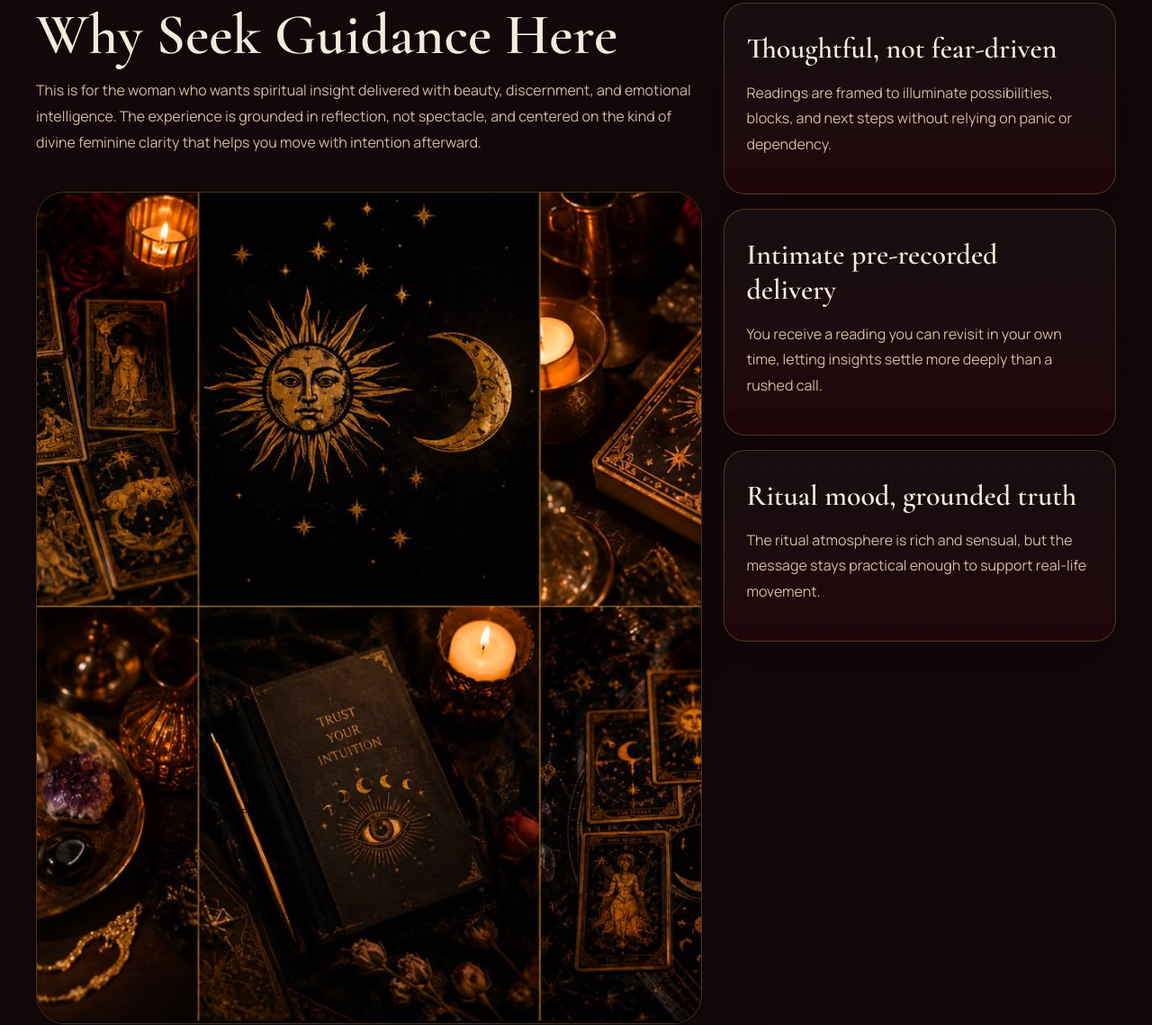
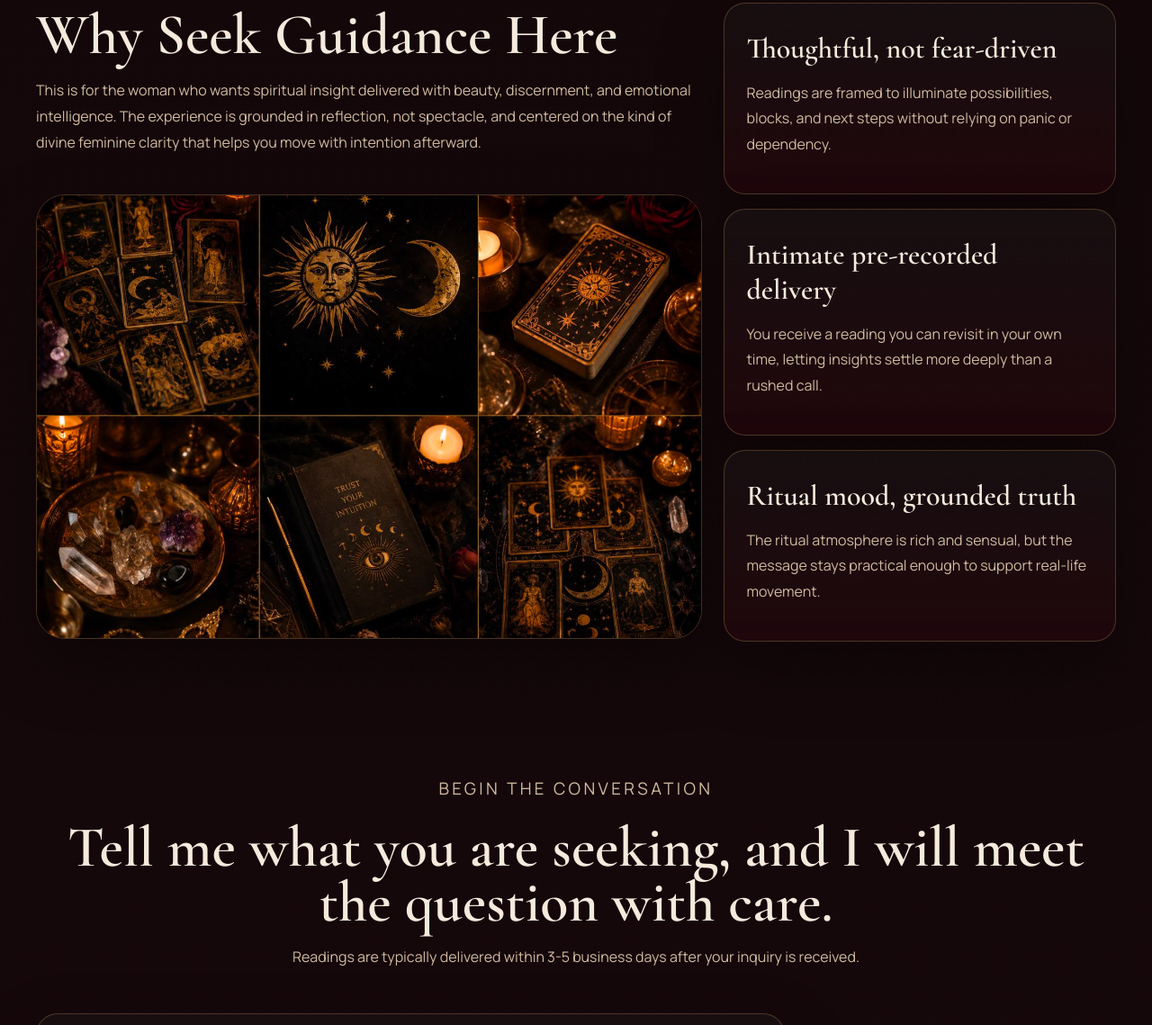
Before and after one commit to jkaranja254/the-unbound-mystic-review, a website: page index.html in a window 1280 px wide. Shown: the part 3999-5138 px from the top of the page at 90% size. Drawn offline with nearby package versions, Linux system fonts and the light colour scheme.

Commit message:
Fit trust image to card rail

```diff
--- a/styles.css
+++ b/styles.css
@@ -517,7 +517,7 @@ main section {
 
 .trust-visual img {
   width: 100%;
-  aspect-ratio: 4 / 5;
+  aspect-ratio: 3 / 2;
   object-fit: cover;
 }
 
```
Also changed, not shown: tests/site.test.js (+2 -0 lines).
